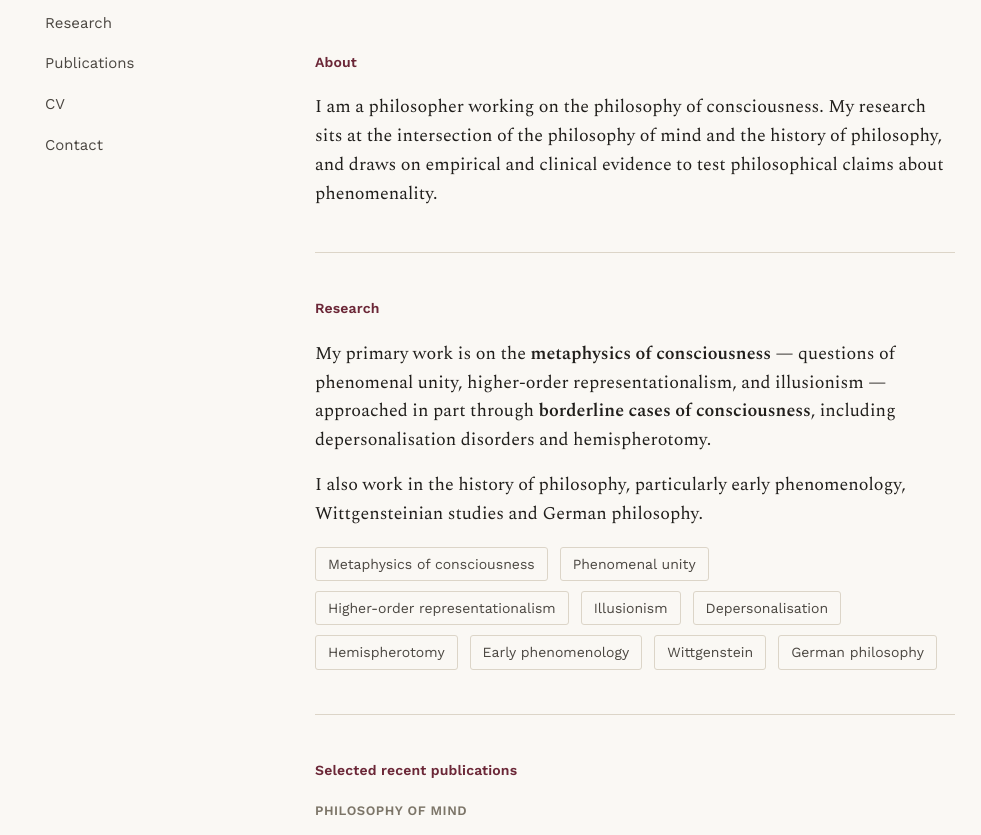
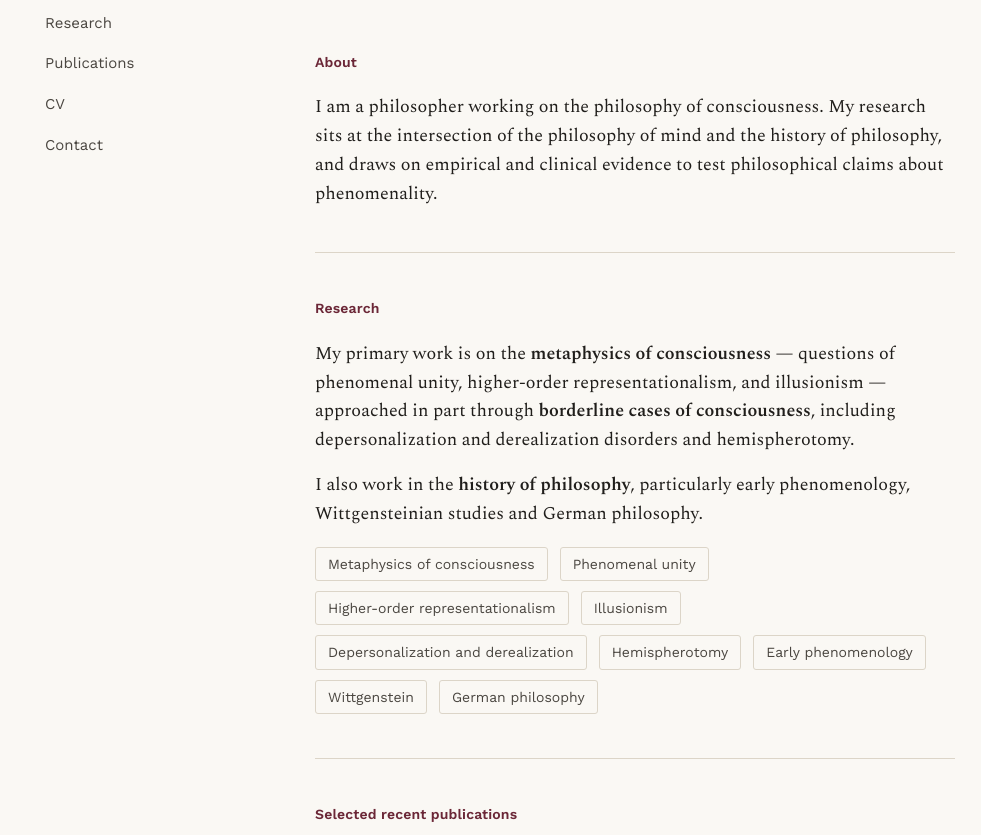
Before and after one commit to CharlotteGauvry/charlottegauvry.github.io, a plain HTML site: page index.html in a window 1280 px wide. Shown: the part 215-1050 px from the top of the page, without its empty margins (121-1102 px from the left). Drawn offline with nearby package versions, Linux system fonts and the light colour scheme.

Commit message:
Add files via upload

```diff
--- a/index.html
+++ b/index.html
@@ -321,14 +321,14 @@
 
       <section id="research">
         <h2>Research</h2>
-        <p>My primary work is on the <strong>metaphysics of consciousness</strong> — questions of phenomenal unity, higher-order representationalism, and illusionism — approached in part through <strong>borderline cases of consciousness</strong>, including depersonalisation disorders and hemispherotomy.</p>
-        <p>I also work in the history of philosophy, particularly early phenomenology, Wittgensteinian studies and German philosophy.</p>
+        <p>My primary work is on the <strong>metaphysics of consciousness</strong> — questions of phenomenal unity, higher-order representationalism, and illusionism — approached in part through <strong>borderline cases of consciousness</strong>, including depersonalization and derealization disorders and hemispherotomy.</p>
+        <p>I also work in the <strong>history of philosophy</strong>, particularly early phenomenology, Wittgensteinian studies and German philosophy.</p>
         <ul class="interests">
           <li>Metaphysics of consciousness</li>
           <li>Phenomenal unity</li>
           <li>Higher-order representationalism</li>
           <li>Illusionism</li>
-          <li>Depersonalisation</li>
+          <li>Depersonalization and derealization</li>
           <li>Hemispherotomy</li>
           <li>Early phenomenology</li>
           <li>Wittgenstein</li>
```
